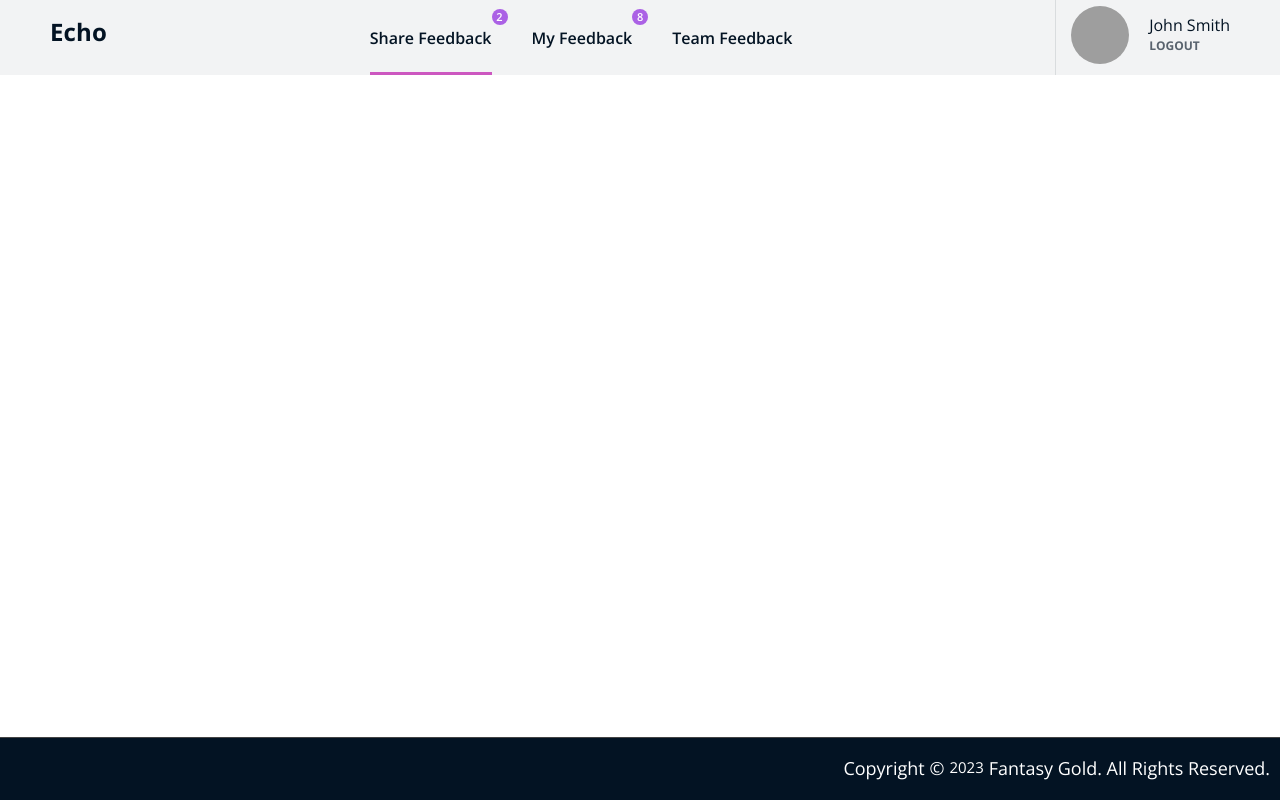
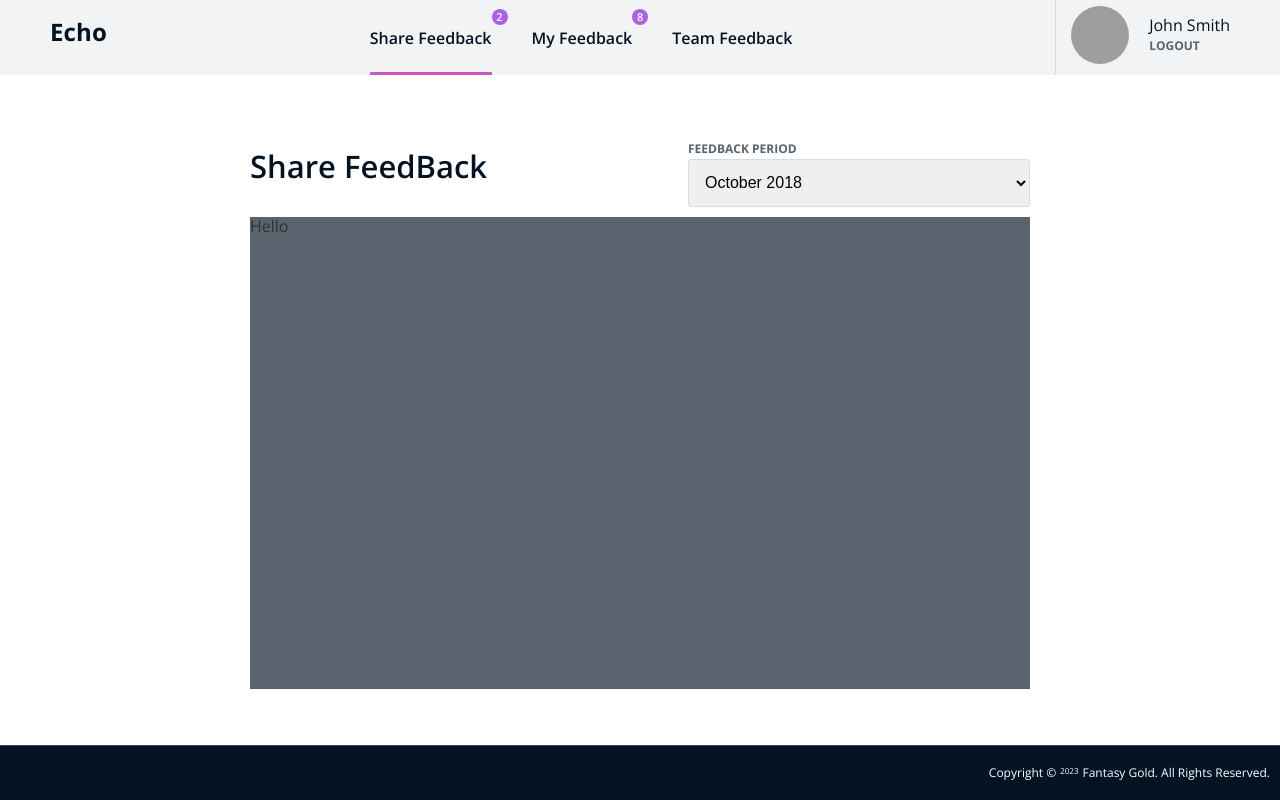
Before and after one commit to f15c0/echo, a React (Create React App) app: page /share-feedback in a window 1280 px wide. Built offline with nearby package versions, Linux system fonts and the light colour scheme; grey boxes are pictures that could not be loaded; the HTML template or start-up script is replaced by a standard one.

Commit message:
Share Feedback

```diff
--- a/src/App.css
+++ b/src/App.css
@@ -14,10 +14,64 @@
   justify-content: center;
   align-items: center;
 }
-.contentShare {
+
+.content{
   flex: 1;
+  display: flex;
+  align-items: center;
+    justify-content: center;
+    flex-direction: column;
 }
 
+/* .contentShare {
+  display: flex;
+  align-items: center;
+  justify-content: center;
+  flex-direction: column;
+} */
+
+.contentHeader {
+  display: flex;
+  align-items: center;
+  justify-content: space-between;
+  width: 100%;
+  max-width: 800px;
+  padding: 10px 0px;
+
+}
+.fp-text{
+  text-transform: uppercase;
+
+  font-size: 12px;
+  color: #59636E;
+  font-weight: 700;
+  margin-bottom: 2px;
+  line-height: 16.34px;
+  padding: 0px;
+}
+ .feedback-period {
+   padding: 10px 12px;
+   width: 342px;
+   height: 48px;
+   font-size: 16px;
+   font-weight: 400;
+   border: 1px solid #D9DCDE;
+   border-radius: 3px;
+ }
+.share-text{
+  font-size: 31px;
+  color: var(--offBlack);
+  font-weight: 600;
+}
+
+
+ .share {
+  display: flex;
+  width: 780px;
+  height: 472px;
+  background: #59636E;
+  margin: auto 0;
+}
 
 .login-panel {
   background-color: white;
--- /dev/null
+++ b/src/components/sharefeedback.jsx
@@ -0,0 +1,5 @@
+const Share = () => {
+  return <div className="share">Hello</div>;
+};
+
+export default Share;
--- a/src/pages/share_feedback.jsx
+++ b/src/pages/share_feedback.jsx
@@ -1,10 +1,31 @@
 import Header from "../components/header";
+import Share from "../components/sharefeedback";
 
 const ShareFeedback = () => {
   return (
-    <div className="contentShare">
+    <>
       <Header />
-    </div>
+      <div className="content">
+        <div className="contentShare">
+          <div className="contentHeader">
+            <h1 className="share-text">Share FeedBack</h1>
+            <div className="">
+              <p className="fp-text">Feedback Period</p>
+              <select
+                name="options"
+                id="optionSelect"
+                className="feedback-period"
+              >
+                <option value="option1">October 2018</option>
+                <option value="option2">October 2019</option>
+                <option value="option3">October 2020</option>
+              </select>
+            </div>
+          </div>
+          <Share />
+        </div>
+      </div>
+    </>
   );
 };
 
--- a/src/styles/footer.module.css
+++ b/src/styles/footer.module.css
@@ -11,11 +11,13 @@
 .footerText {
     margin: 0;
     display: flex;
+    font-weight: 600;
     justify-content: end;
-    font-size: 18px;
+    font-size: 12px;
     font-weight: var(--fw-semiBold);
 }
 
 sup{
-    padding: 0px 5px;
+    font-size: 8px;
+    padding: 0px 4px;
 }
```
